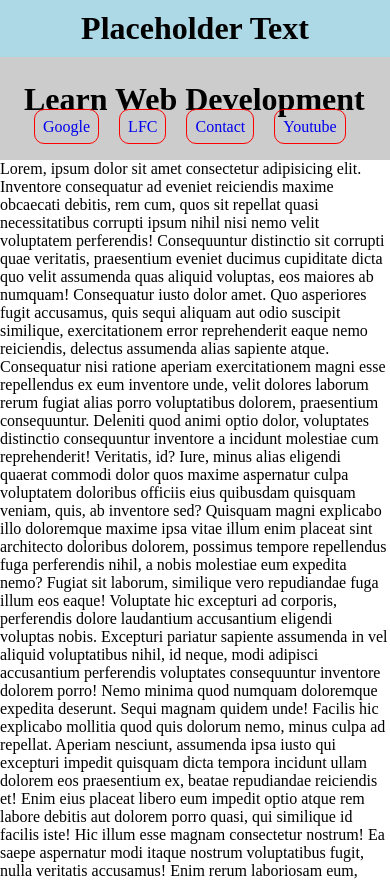
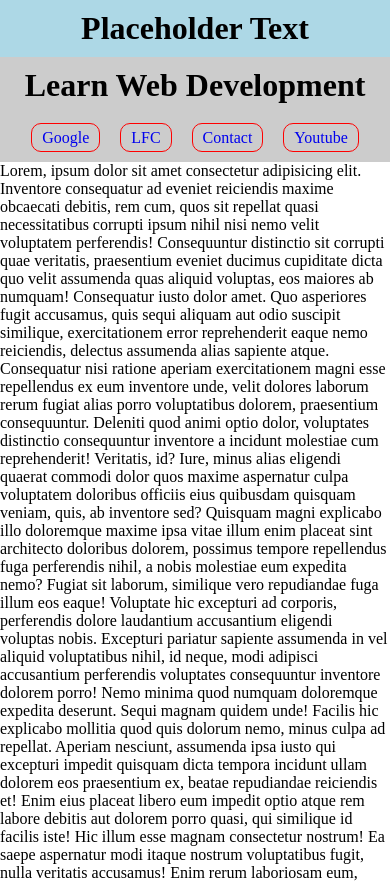
Before and after one commit to Mo-Rahman/JUST-IT-CSS, a plain HTML site: page day-4/index.html in a window 390 px wide. Shown: the top 881 px of the page. Drawn offline with Linux system fonts and the light colour scheme.

Commit message:
fixed media query navigation @mobile

```diff
--- a/day-4/css/style.css
+++ b/day-4/css/style.css
@@ -41,6 +41,7 @@
 
 .container {
   display: flex;
+  align-items: center;
   justify-content: space-between;
   max-width: 1400px;
   margin: auto;
@@ -83,10 +84,26 @@ a {
 
 
 /* Media queries to make the  */
-@media (max-width: 500px) {
+@media (max-width: 768px) {
   .container {
     flex-direction: column;
+    height: 80px;
+    padding: 10px 10px 15px;
+    /* text-align: center; */
+    /* justify-content: center; */
     /* margin: 20px; */
+
+  }
+
+  .container ul a {
+    padding: 5px 10px;
+    /* margin-bottom: 1; */
+  }
+
+  .container ul a:hover {
+    background-color: lightblue;
+    color: black;
+    font-size: 1rem;
   }
 
   /* #main-nav ul {
@@ -95,8 +112,8 @@ a {
     padding: 10px 10px;
   } */
 
-  /*
-  #main-nav ul a {
+
+  /* #main-nav ul a {
     flex-direction: column;
     margin: 30px 10px;
     padding: 10px 10px;
--- a/day-4/index.html
+++ b/day-4/index.html
@@ -14,17 +14,19 @@
   <header>
     <h1 class="heading-1">Placeholder Text</h1>
   </header>
-  <nav id="main-nav">
+  <div id="main-nav">
     <div class="container">
       <h2 class="heading">Learn Web Development</h2>
-      <ul>
-        <li><a href="https://www.google.co.uk/" target="_blank">Google</a></li>
-        <li><a href="https://www.liverpoolfc.com/">LFC</a> </li>
-        <li><a href="#contact">Contact</a></li>
-        <li><a href="https://www.youtube.com/">Youtube</a></li>
-      </ul>
+      <nav>
+        <ul>
+          <li><a href="https://www.google.co.uk/" target="_blank">Google</a></li>
+          <li><a href="https://www.liverpoolfc.com/" target="_blank">LFC</a> </li>
+          <li><a href="#contact">Contact</a></li>
+          <li><a href="https://www.youtube.com/" target="_blank">Youtube</a></li>
+        </ul>
+      </nav>
     </div>
-  </nav>
+  </div>
 
   <!-- Rem/em/px etc - Stuff I have already learnt previously -->
   <p>Lorem, ipsum dolor sit amet consectetur adipisicing elit. Inventore consequatur ad eveniet reiciendis maxime
```
